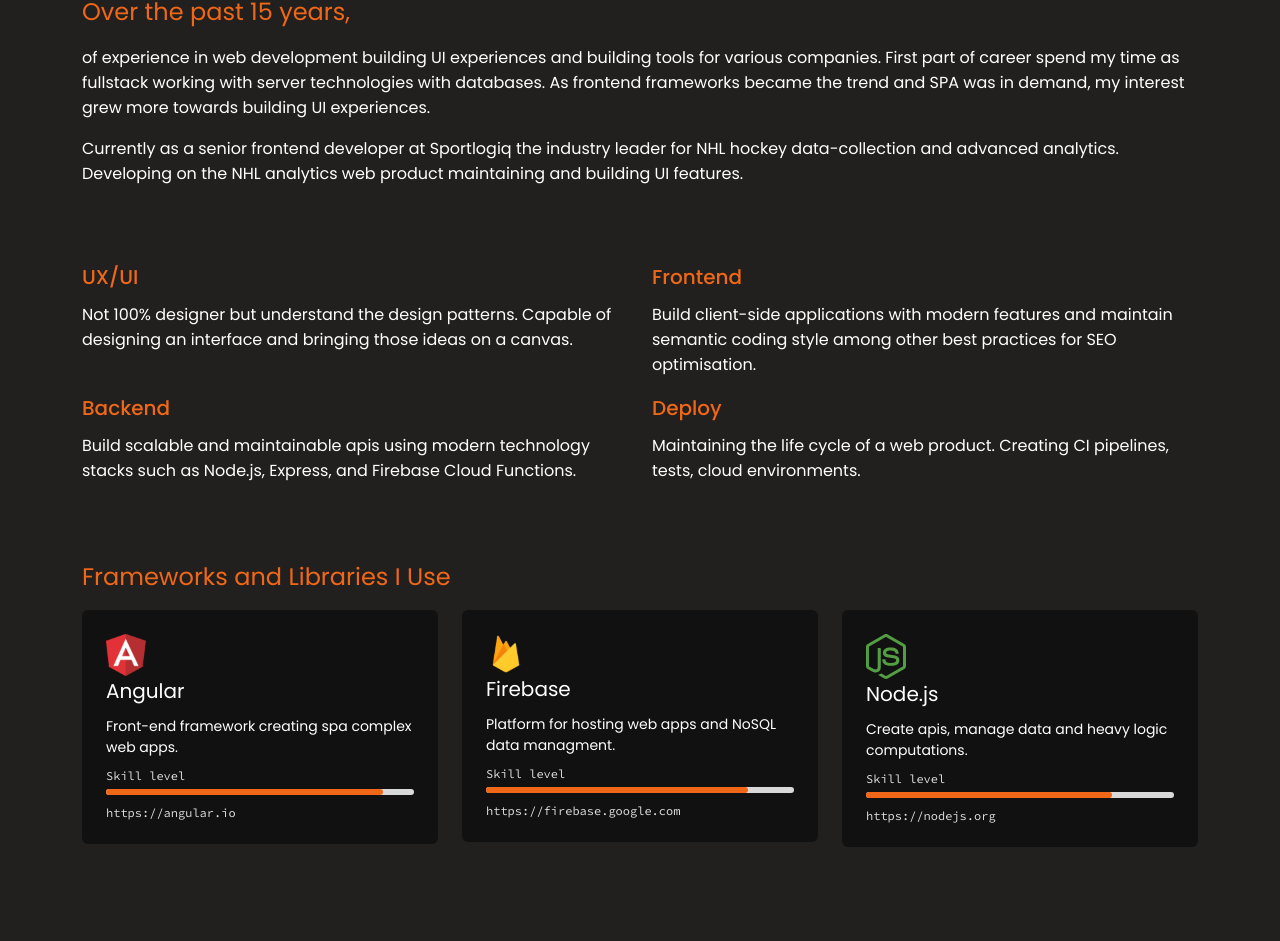
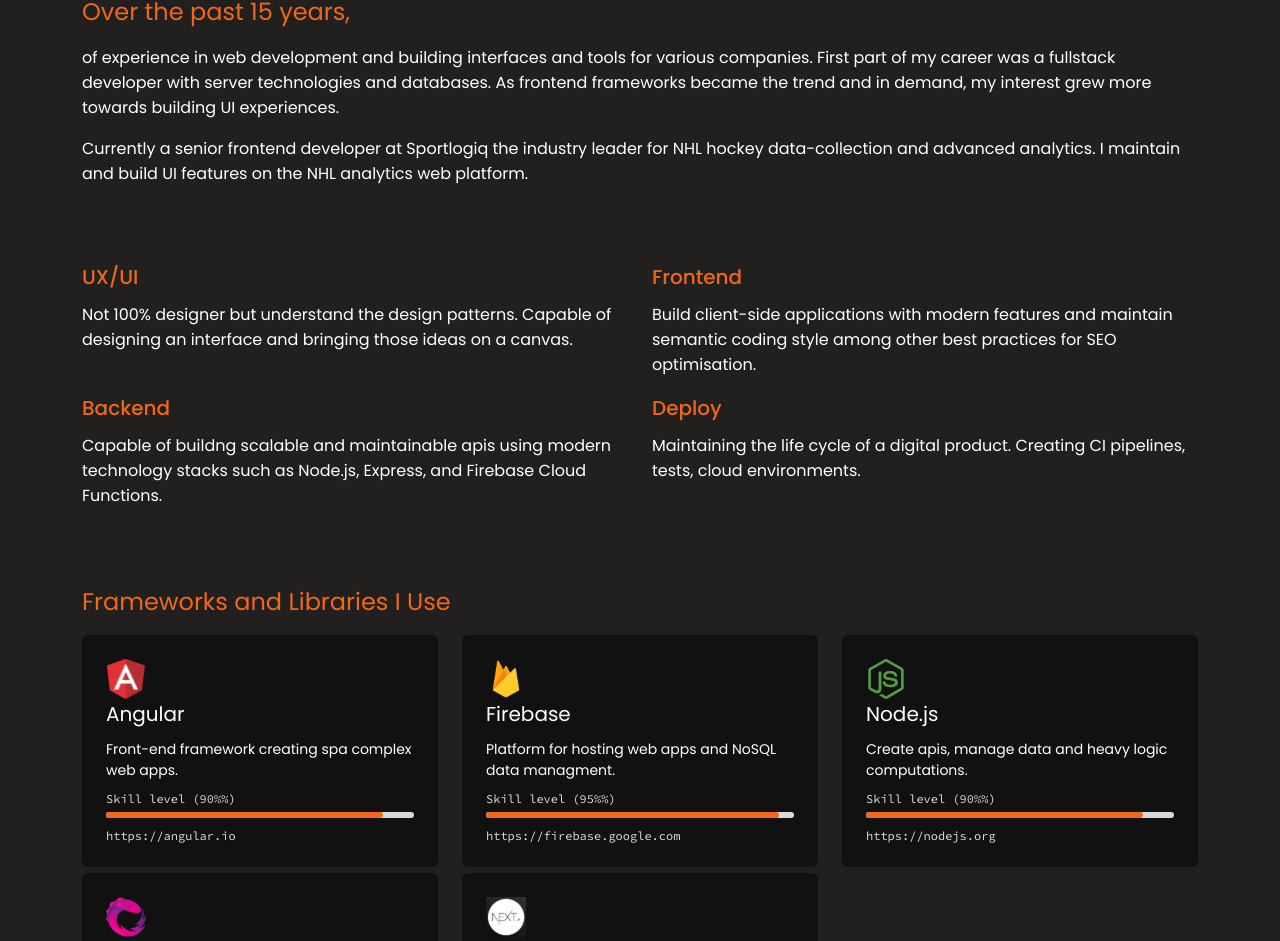
Before and after one commit to JGSolutions/jerry-gagliano, a Next.js app: page / in a window 1280 px wide. Shown: the part 568-1509 px from the top of the page. Built offline with nearby package versions, Linux system fonts and the light colour scheme.

Commit message:
fixed linting and added more skills

```diff
--- a/components/footer/footer.js
+++ b/components/footer/footer.js
@@ -8,7 +8,7 @@ export default function Footer() {
                 <div className={styles.copyright}>Designed & Built by Jerry Gagliano</div>
                 <ul className={styles.socialMedia} role='list'>
                     <li>
-                        <a href="https://www.linkedin.com/in/jerry-gagliano-2501a38/?originalSubdomain=ca" target="_blank">
+                        <a href="https://www.linkedin.com/in/jerry-gagliano-2501a38/?originalSubdomain=ca" target="_blank" rel="noreferrer">
                             <Image
                                 src="/socialmedia/linkedin.svg"
                                 height={40}
--- a/components/header/header.js
+++ b/components/header/header.js
@@ -6,7 +6,7 @@ export default function Header() {
     return (
         <header className={styles.header}>
             <div className={styles.logoContainer}>
-                <img src="/jg-logo.svg"></img>
+                <img src="/jg-logo.svg" alt="Jerry Gaglian logo"></img>
                 {/* <nav className={styles.nav}>
                     <ul role='list' className={styles.menu}>
                         <li>
@@ -32,7 +32,7 @@ export default function Header() {
                 </nav> */}
             </div>
 
-            <Link href="CV.pdf" passHref>
+            <Link href="https://docs.google.com/document/d/1sunyIYQNLZfWAAQq1kbRtHBX0ivRrte58iJFHFpQxuc/edit" passHref>
                 <a className={utilStyle.button}  target="_blank" rel="noopener noreferrer">
                     My Resume
                 </a>
--- a/components/hero/hero.js
+++ b/components/hero/hero.js
@@ -4,7 +4,7 @@ export default function HeroSection() {
     return (
         <section className={styles.heroSection}>
             <h1 className={styles.h1}>
-                Hi, I'm Jerry Gagliano. <br/>
+                Hi, I`&#39;m Jerry Gagliano. <br/>
                 <span className={styles.heroText}>
                 Bringing <span className={styles.heroTextHightlight}>ideas</span> to <span className={styles.heroTextHightlight}>reality!</span>
                 </span>
--- a/components/simple-blog-item/simple-blog-item.js
+++ b/components/simple-blog-item/simple-blog-item.js
@@ -3,14 +3,14 @@ import FormatDate from '../date';
 import TagItem from '../tag/tag';
 
 export default function SimpleBlogItem({title, description, image, date, tags}) {
-    const tagItems = tags.split(',').map((string) =>
-        <TagItem string={string}/>
+    const tagItems = tags.split(',').map((string, index) =>
+        <TagItem string={string} key={index}/>
     );
     return (
         <div className={styles.wrapper}>
             <div className={styles.titleSection}>{title}</div>
             <div className={styles.imageSection}>
-                <img src={image} />
+                <img src={image} alt={title}/>
             </div>
             <div className={styles.contentSection}>
                 <div className={styles.description}>
--- a/components/tech-stack-item/tech-stack-item.js
+++ b/components/tech-stack-item/tech-stack-item.js
@@ -4,7 +4,7 @@ import Link  from 'next/link';
 export default function TechStackItem({name, image, description, url, level}) {
     return (
         <div className={styles.section}>
-            <img src={'/skills/' + image} width="40" />
+            <img src={'/skills/' + image} width="40" height="40" alt={name}/>
 
             <h3>{name}</h3>
 
@@ -13,7 +13,7 @@ export default function TechStackItem({name, image, description, url, level}) {
             </p>
 
             <div className={styles.levelContainer}>
-                <p className={styles.levelHeader}>Skill level</p>
+                <p className={styles.levelHeader}>Skill level ({level}%)</p>
                 <div className={styles.progress}>
                     <div className={styles.levelProgress} style={{ width: level }}></div>
                 </div>
--- a/pages/index.js
+++ b/pages/index.js
@@ -61,14 +61,14 @@ export default function Home({ allPostsData }) {
                 <h2 className={styles.h2}>Over the past 15 years,</h2>
 
                 <p className={utilStyles.paragraph}>
-                  of experience in web development building UI experiences and building tools for various companies.
-                  First part of career spend my time as fullstack working with server technologies with databases.
-                  As frontend frameworks became the trend and SPA was in demand, my interest grew more towards building UI experiences.
+                  of experience in web development and building interfaces and tools for various companies.
+                  First part of my career was a fullstack developer with server technologies and databases.
+                  As frontend frameworks became the trend and in demand, my interest grew more towards building UI experiences.
                 </p>
 
                 <p className={utilStyles.paragraph}>
-                  Currently as a senior frontend developer at Sportlogiq the industry leader for NHL hockey data-collection and advanced analytics.
-                  Developing on the NHL analytics web product maintaining and building UI features.
+                  Currently a senior frontend developer at Sportlogiq the industry leader for NHL hockey data-collection and advanced analytics.
+                  I maintain and build UI features on the NHL analytics web platform.
                 </p>
 
               </div>
@@ -104,7 +104,7 @@ export default function Home({ allPostsData }) {
                 <div className={styles.skillContainer}>
                   <h3 className={styles.skillHeader}>Backend</h3>
                   <p>
-                    Build scalable and maintainable apis using modern technology stacks such as Node.js, Express, and Firebase Cloud Functions.
+                    Capable of buildng scalable and maintainable apis using modern technology stacks such as Node.js, Express, and Firebase Cloud Functions.
                   </p>
                 </div>
               </div>
@@ -112,7 +112,7 @@ export default function Home({ allPostsData }) {
                 <div className={styles.skillContainer}>
                   <h3 className={styles.skillHeader}>Deploy</h3>
                   <p>
-                    Maintaining the life cycle of a web product. Creating CI pipelines, tests, cloud environments.
+                    Maintaining the life cycle of a digital product. Creating CI pipelines, tests, cloud environments.
                   </p>
                 </div>
               </div>
@@ -132,10 +132,26 @@ export default function Home({ allPostsData }) {
                 <TechStackItem name="Angular" image="angular-logo.svg" description="Front-end framework creating spa complex web apps." url="https://angular.io" level="90%"/>
               </div>
               <div className="col-xs-6 col-md-6 col-lg-4">
-                <TechStackItem name="Firebase" image="firebase-logo.svg" description="Platform for hosting web apps and NoSQL data managment." url="https://firebase.google.com" level="85%"/>
+                <TechStackItem name="Firebase" image="firebase-logo.svg" description="Platform for hosting web apps and NoSQL data managment." url="https://firebase.google.com" level="95%"/>
               </div>
               <div className="col-xs-6 col-md-6 col-lg-4">
-                <TechStackItem name="Node.js" image="nodejs-logo.svg" description="Create apis, manage data and heavy logic computations. " url="https://nodejs.org" level="80%"/>
+                <TechStackItem name="Node.js" image="nodejs-logo.svg" description="Create apis, manage data and heavy logic computations. " url="https://nodejs.org" level="90%"/>
+              </div>
+              <div className="col-xs-6 col-md-6 col-lg-4">
+                <TechStackItem
+                name="RxJS"
+                image="rxjs.svg"
+                description="Reactive programming using observables. Making it easier to compose asynchronous calls."
+                url="https://rxjs.dev/"
+                level="80%"/>
+              </div>
+              <div className="col-xs-6 col-md-6 col-lg-4">
+                <TechStackItem
+                name="Next.js"
+                image="next-js.svg"
+                description="React based framework generating server and static websites."
+                url="https://nextjs.org/"
+                level="60%"/>
               </div>
             </div>
           </div>
@@ -144,7 +160,7 @@ export default function Home({ allPostsData }) {
         <section className={styles.contactSection}>
           <div className={styles.contact}>
             <div>
-              <p>What's next</p>
+              <p>What&#39;s next</p>
               <h1 className={styles.contactHeader}>Get In Touch!</h1>
             </div>
 
@@ -152,7 +168,7 @@ export default function Home({ allPostsData }) {
               Always looking for any new opportunities, my inbox is always open. Whether you have a question or just want to say hi, I’ll try my best to get back to you!
             </p>
 
-            <Button>Let's Talk</Button>
+            <Button>Let`&#39;s Talk</Button>
           </div>
         </section>
 
```
Also changed, not shown: public/skills/next-js.svg (added), public/skills/rxjs.svg (added).
